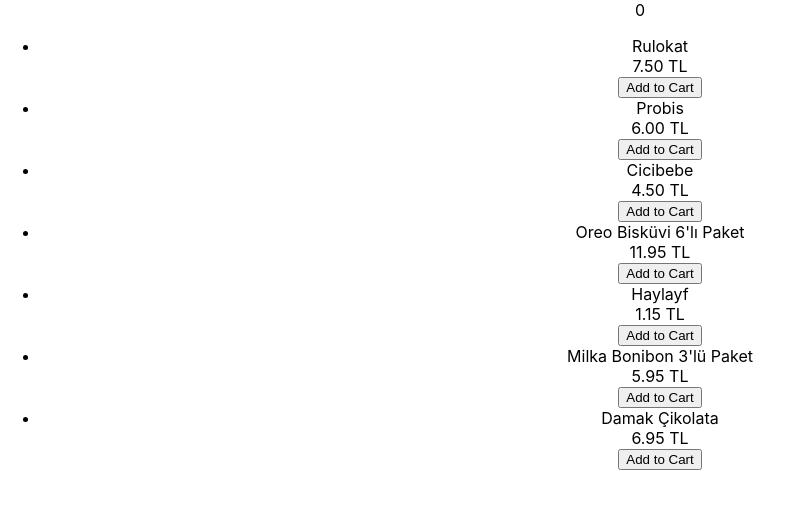
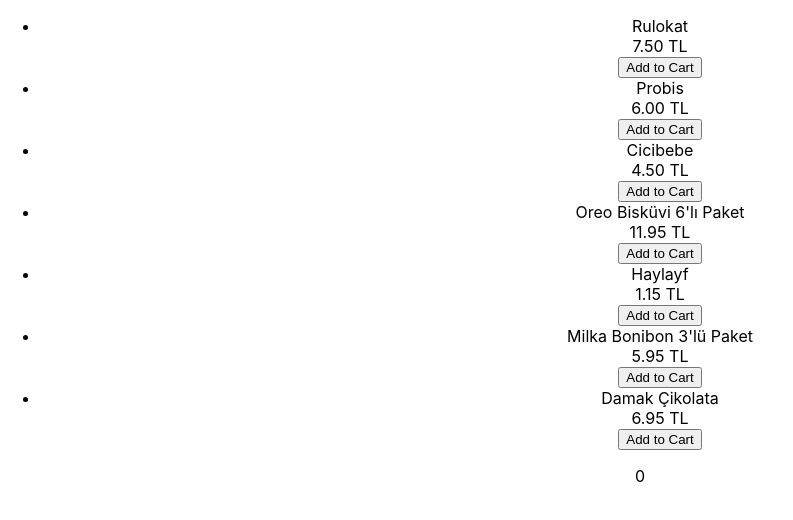
Before and after one commit to anilsonmez/Shopping, a React (Create React App) app: page / in a window 1280 px wide. Shown: the top 520 px of the page, without its empty margins (0-793 px from the left). Built offline with nearby package versions, Linux system fonts and the light colour scheme.

Commit message:
Total price calculation errors fixed

```diff
--- a/src/App.js
+++ b/src/App.js
@@ -13,8 +13,7 @@
     } else {
       product.quantity++;
     }
-    console.log(product);
-    setTotalPrice(totalPrice + product.price);
+    setTotalPrice(((100 * totalPrice + 100 * product.price) / 100).toFixed(2));
     setCartItems([
       ...cartItems.filter((item) => item.id !== product.id),
       product,
@@ -22,19 +21,38 @@
   }
 
   function discardItem(product) {
+    setTotalPrice(
+      (
+        (100 * totalPrice - 100 * product.price * product.quantity) /
+        100
+      ).toFixed(2)
+    );
     setCartItems([...cartItems.filter((item) => item.id !== product.id)]);
-    setTotalPrice(totalPrice - product.price * product.quantity);
     product.quantity = 0;
+  }
+
+  function incrementQuantity(product) {
+    product.quantity++;
+    setTotalPrice(((100 * totalPrice + 100 * product.price) / 100).toFixed(2));
+    setCartItems([...cartItems]);
+  }
+
+  function decrementQuantity(product) {
+    product.quantity--;
+    setTotalPrice(((100 * totalPrice - 100 * product.price) / 100).toFixed(2));
+    setCartItems([...cartItems.filter((item) => item.quantity)]);
   }
 
   return (
     <div className="App">
+      <Products addToCart={addToCart} />
       <ShoppingCart
         totalPrice={totalPrice}
         cartItems={cartItems}
         discardItem={discardItem}
+        incrementQuantity={incrementQuantity}
+        decrementQuantity={decrementQuantity}
       />
-      <Products addToCart={addToCart} />
     </div>
   );
 }
--- a/src/CartProductCard.js
+++ b/src/CartProductCard.js
@@ -1,12 +1,32 @@
-const CartProductCard = ({ product, onClickHandler }) => {
-  //Show product price as two digits after decimal
+const CartProductCard = ({
+  product,
+  discardItem,
+  incrementQuantity,
+  decrementQuantity,
+}) => {
   const productPrice = product.price.toFixed(2);
   return (
     <li>
       <div className="cart-product-name">{product.name}</div>
       <div className="cart-product price">{productPrice} TL</div>
-      <div className="cart-product-quantity">{product.quantity}</div>
-      <button onClick={() => onClickHandler(product)}>X</button>
+      <div className="cart-product-quantity">
+        <button
+          className="decrement"
+          onClick={() => decrementQuantity(product)}
+        >
+          -
+        </button>
+        <span className="quantity">{product.quantity}</span>
+        <button
+          className="increment"
+          onClick={() => incrementQuantity(product)}
+        >
+          +
+        </button>
+      </div>
+      <button className="discard-item" onClick={() => discardItem(product)}>
+        X
+      </button>
     </li>
   );
 };
--- a/src/ShoppingCart.js
+++ b/src/ShoppingCart.js
@@ -1,6 +1,12 @@
 import CartProductCard from "./CartProductCard";
 
-const ShoppingCart = ({ totalPrice, cartItems, discardItem }) => {
+const ShoppingCart = ({
+  totalPrice,
+  cartItems,
+  discardItem,
+  incrementQuantity,
+  decrementQuantity,
+}) => {
   return (
     <div className="shopping-cart">
       <div className="total-price">{totalPrice}</div>
@@ -8,9 +14,10 @@
         {cartItems.map((product) => (
           <CartProductCard
             product={product}
-            onClickHandler={discardItem}
+            discardItem={discardItem}
+            incrementQuantity={incrementQuantity}
+            decrementQuantity={decrementQuantity}
             key={product.id}
-            quantity={product.quantity}
           />
         ))}
       </div>
```
Also changed, not shown: 1 other file (tests, documents, lock files or other folders).
